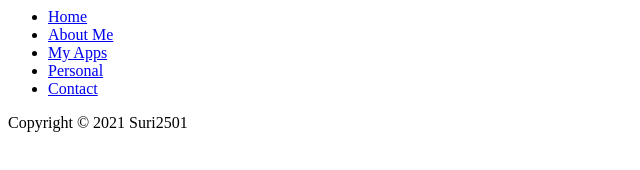
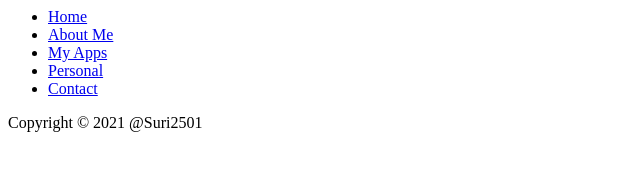
Before and after one commit to suri2501/suri2501.github.io, a plain HTML site: page menu.html in a window 1280 px wide. Shown: the full height of the page, 0-640 px from the left. Drawn offline with Linux system fonts and the light colour scheme.

Commit message:
updated menu.html

```diff
--- a/menu.html
+++ b/menu.html
@@ -22,7 +22,7 @@
 	</div>
 
 <div id="footer">
-	Copyright © 2021 Suri2501
+	Copyright © 2021 @Suri2501
 	<br>
 </div>
 
```
